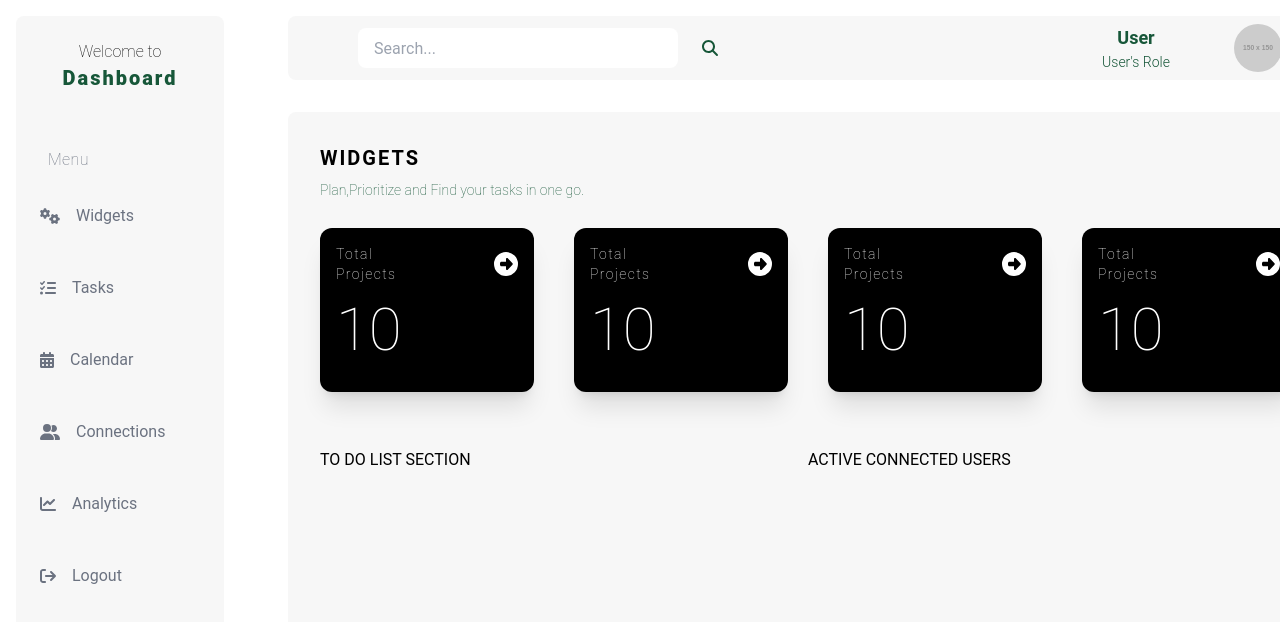
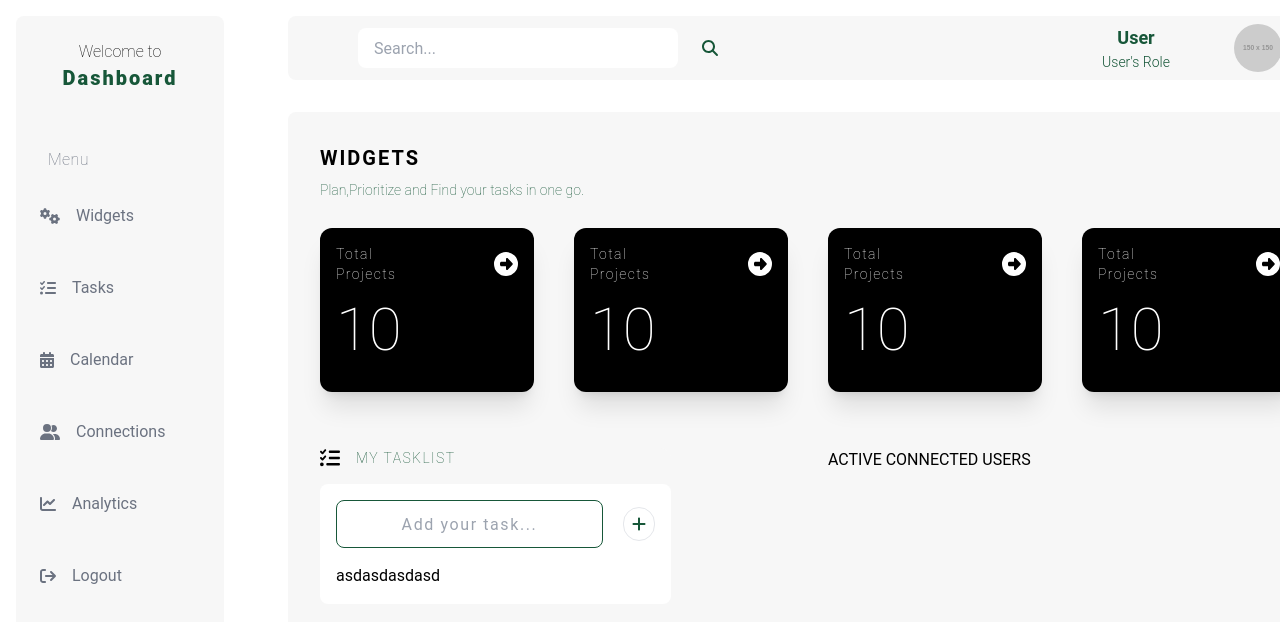
Before and after one commit to vallagenakisu/SystemProject, a React (Vite) app in the folder Job_Recommendation/: page /dashboard/widgets in a window 1280 px wide. Shown: the top 622 px of the page. Built offline with nearby package versions, Linux system fonts and the light colour scheme.

Commit message:
The UI section of To DO List is underway

```diff
--- a/Job_Recommendation/src/Components/EmployeeDashBoard/Widgets.jsx
+++ b/Job_Recommendation/src/Components/EmployeeDashBoard/Widgets.jsx
@@ -1,6 +1,8 @@
 import React, { useState } from "react";
 import { FontAwesomeIcon } from "@fortawesome/react-fontawesome";
 import { faCircleRight } from "@fortawesome/free-solid-svg-icons";
+import { faListCheck } from "@fortawesome/free-solid-svg-icons";
+import { faPlus } from "@fortawesome/free-solid-svg-icons";
 
 const Widgets = () => {
   const [events, setEvents] = useState([
@@ -66,19 +68,47 @@ const Widgets = () => {
           </div>
         </div>
 
+        <div className="mt-14 grid grid-cols-2 gap-10">
+          {/* To Do List of Widgets */}
+          <div className="bg-sidebarbgcolor w-3/4  rounded-xl ">
+            {/* Header Section of To do list */}
+            <div className="flex flex-row justify-start items-center gap-4">
+              <FontAwesomeIcon
+                icon={faListCheck}
+                className="text-xl font-extrabold"
+              />
+              <div className="font-extralight tracking-widest text-sm text-primaryfontcolor">
+                MY TASKLIST
+              </div>
+            </div>
+            {/* To Do card */}
+            <div className="bg-white mt-4 px-4 py-4 rounded-lg ">
+              <div className="flex justify-between items-center gap-5">
+                <div className="border-primaryfontcolor flex-grow">
+                  <input
+                    type="text"
+                    placeholder="Add your task..."
+                    className=" w-full h-12 rounded-lg border border-primaryfontcolor  text-center tracking-widest focus:outline-none focus:ring-2 focus:ring-primaryfontcolor"
+                  />
+                </div>
+                <div className="border p-2 rounded-full flex justify-center items-center group hover:bg-gradientcolor transition-all duration-300 transform group-hover:scale-110 group-hover:shadow-lg cursor-pointer">
+                  <FontAwesomeIcon
+                    icon={faPlus}
+                    className="text-primaryfontcolor font-bold group-hover:text-white transition-colors duration-300"
+                  />
+                </div>
+              </div>
+              <div className="mt-4">
+                asdasdasdasd
+              </div>
+            </div>
 
-        <div className="mt-14 grid grid-cols-2">
-           {/* To Do List of Widgets */}
-           <div>
-            TO DO LIST SECTION
-           </div>
+            {/* Task List */}
+          </div>
 
-           {/* Active Connected Users */}
-           <div>
-            ACTIVE CONNECTED USERS
-           </div>
+          {/* Active Connected Users */}
+          <div>ACTIVE CONNECTED USERS</div>
         </div>
-
       </div>
     </div>
   );
```
